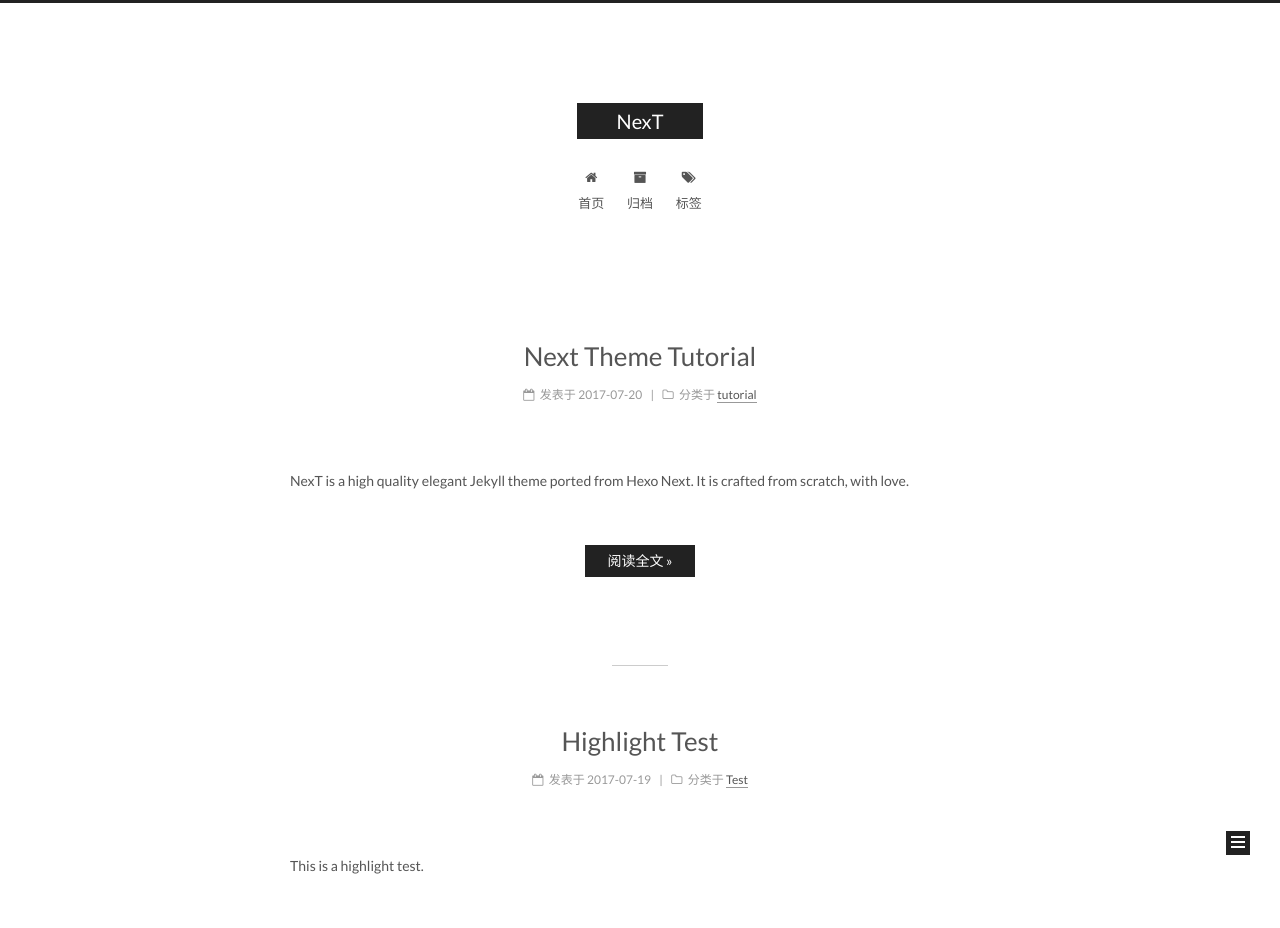
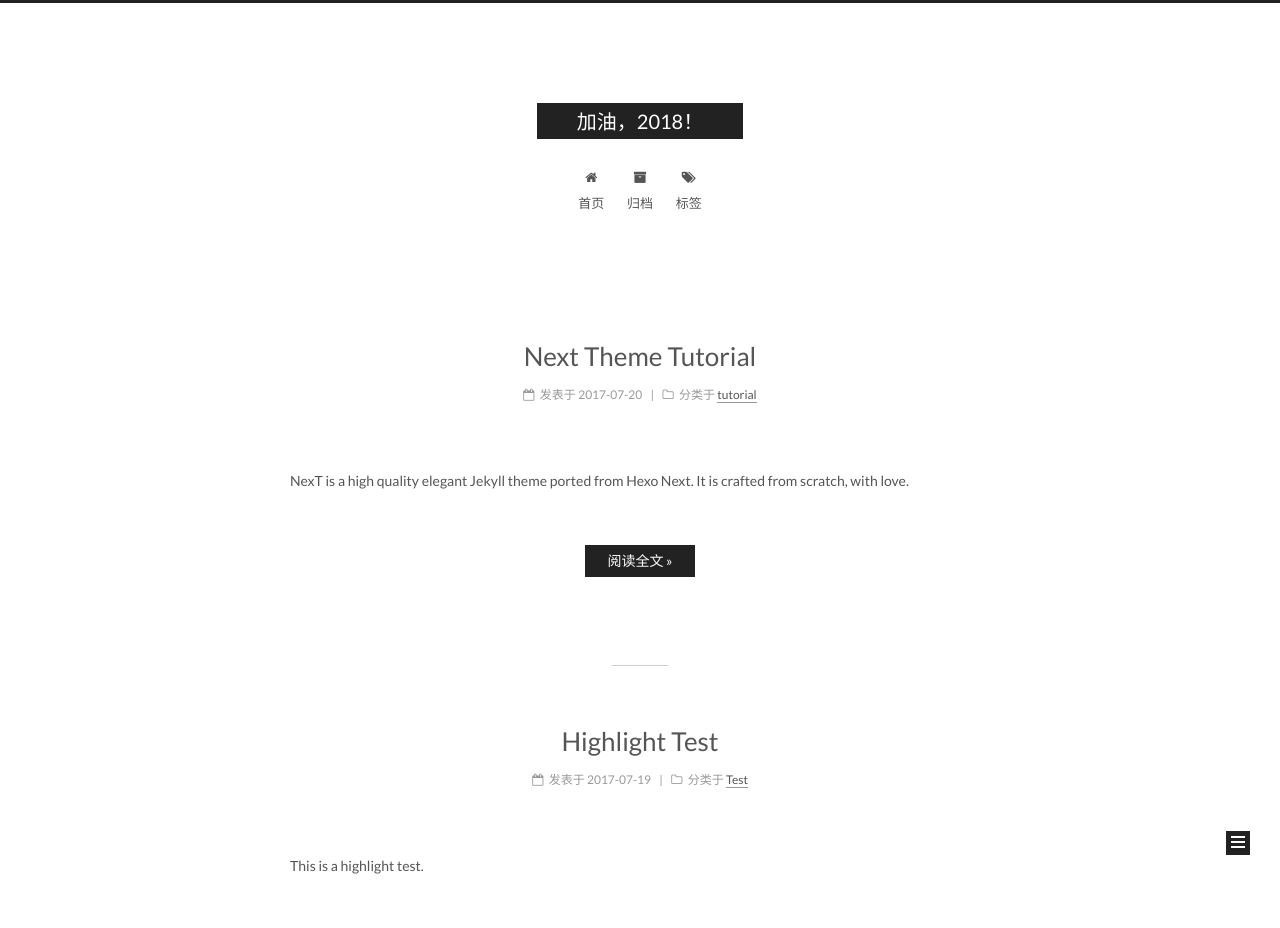
Before and after one commit to oivx/blog, a Jekyll site: the page built from index.html, in a window 1280 px wide. Shown: the top 928 px of the page. Built offline with Jekyll 4.4.1, drawn with Linux system fonts in a browser that asks for light colours; the list of posts is cut into pages by our own code; some of the changed text lies outside the part shown.

Commit message:
modify yml

```diff
--- a/_config.yml
+++ b/_config.yml
@@ -4,10 +4,10 @@
 # ---------------------------------------------------------------
 
 # Site
-title: NexT
+title: 加油，2018！
 subtitle:
 description:
-author: Elvis Liu
+author: 刘夫文
 # Support language: de, en, fr-FR, id, ja, ko, pt-BR, pt, ru, zh-Hans, zh-hk, zh-tw
 language: zh-Hans
 date_format: '%Y-%m-%d'
@@ -75,10 +75,10 @@ plugins:
 # ---------------------------------------------------------------
 
 # Put your favicon.ico into `assets/` directory.
-favicon: /assets/favicon.ico
+favicon: ../images/lfw.png
 
 # Set default keywords (Use a comma to separate)
-keywords: "Jekyll, NexT"
+keywords: "加油, 2018"
 
 # Set rss to false to disable feed link.
 # Leave rss as empty to use site's feed link.
@@ -89,10 +89,10 @@ rss:
 #since: 2015
 
 # icon between year and author @Footer
-authoricon: heart
+authoricon:
 
 # Footer `powered-by` and `theme-info` copyright
-copyright: true
+copyright: false
 
 # ---------------------------------------------------------------
 # SEO Settings
```
